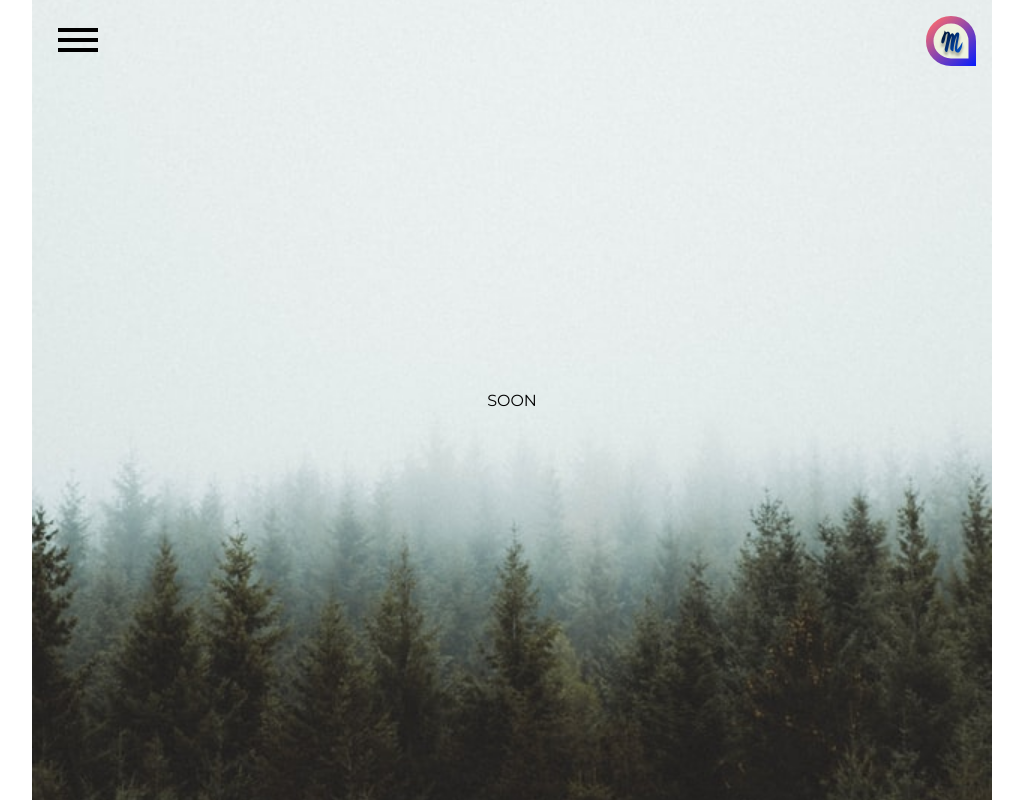
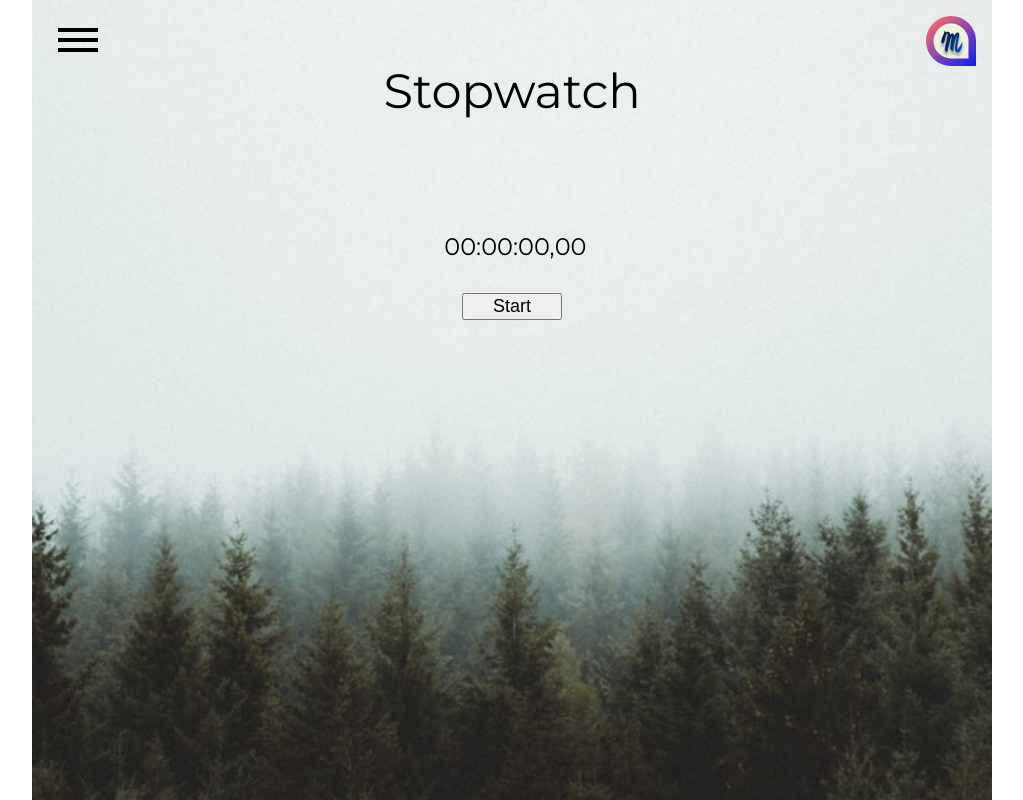
Before and after one commit to MichalSzeniak/multiTool, a React (Create React App) app: page /#/stopwatch in a window 1280 px wide. Shown: the whole page, without its empty margins (128-1151 px from the left). Built offline with nearby package versions, Linux system fonts and the light colour scheme.

Commit message:
feat: stopwatch

```diff
--- a/src/Components/layout/Navigation.js
+++ b/src/Components/layout/Navigation.js
@@ -5,9 +5,9 @@ import logo from '../../Assets/logo.svg';
 
 const navList = [{ name: 'Clock', path: '/' },
 { name: 'To do list', path: '/toDoList' },
-{ name: 'stopwatch', path: '/stopwatch' },
-{ name: 'notebook', path: '/notebook' },
-{ name: 'weather', path: '/weather' },
+{ name: 'Stopwatch', path: '/stopwatch' },
+{ name: 'Notebook', path: '/notebook' },
+{ name: 'Weather', path: '/weather' },
 ];
 
 
--- a/src/Components/layout/Pages/Stopwatch.js
+++ b/src/Components/layout/Pages/Stopwatch.js
@@ -1,11 +1,84 @@
-import React from 'react'
+import React, { useState, useEffect } from 'react';
 
 const Stopwatch = () => {
-    return (
-        <div className="box">
-            SOON
-        </div>
-    )
-}
+  const [active, setActive] = useState(false);
+  const [stop, setStop] = useState(false);
+  const [hours, setHours] = useState(0);
+  const [minutes, setMinutes] = useState(0);
+  const [seconds, setSeconds] = useState(0);
+  const [milliseconds, setMilliseconds] = useState(0);
 
-export default Stopwatch
+  const handleActive = () => {
+    setActive(true);
+  };
+
+  const handlePause = () => {
+    setActive(false);
+    setStop(true);
+  };
+
+  const handleReset = () => {
+    setActive(false);
+    setStop(false);
+    setHours(0);
+    setMinutes(0);
+    setSeconds(0);
+    setMilliseconds(0);
+  };
+
+  useEffect(() => {
+    let inrerval = null;
+    if (active) {
+      inrerval = setInterval(run, 10);
+    } else {
+      clearInterval(inrerval);
+    }
+    return () => clearInterval(inrerval);
+  }, [active]);
+
+  const run = () => {
+    setMilliseconds((milliseconds) => milliseconds + 1);
+  };
+
+  useEffect(() => {
+    if (milliseconds === 100) {
+      setMilliseconds(0);
+      setSeconds((seconds) => seconds + 1);
+    }
+    if (seconds === 60) {
+      setSeconds(0);
+      setMinutes((minutes) => minutes + 1);
+    }
+    if (minutes === 60) {
+      setMinutes(0);
+      setHours((hours) => hours + 1);
+    }
+  }, [run]);
+
+  return (
+    <div className="stopwatch">
+      <h1 className="stopwatch__header">Stopwatch</h1>
+      <div className="timeBox">
+        <p>
+          {hours < 10 ? `0${hours}` : hours}:
+          {minutes < 10 ? `0${minutes}` : minutes}:
+          {seconds < 10 ? `0${seconds}` : seconds},
+        </p>
+        <p className="miliseconds">{milliseconds < 10 ? `0${milliseconds}` : milliseconds}</p>
+      </div>
+      <div>
+        <button className={active ? 'none' : 'button'} onClick={handleActive}>
+          {stop ? 'Resume' : 'Start'}
+        </button>
+        <button className={active ? 'button' : 'none'} onClick={handlePause}>
+          Stop
+        </button>
+        <button className={stop ? 'button' : 'none'} onClick={handleReset}>
+          Reset
+        </button>
+      </div>
+    </div>
+  );
+};
+
+export default Stopwatch;
--- a/src/Components/layout/Pages/ToDoList.js/Task.js
+++ b/src/Components/layout/Pages/ToDoList.js/Task.js
@@ -1,7 +1,4 @@
 import React, {useState} from 'react'
-
-
-
 
 
 const Task = ({task, todoList, setTodoList, status}) => {
--- a/src/Components/layout/Pages/Weather.js
+++ b/src/Components/layout/Pages/Weather.js
@@ -1,8 +1,10 @@
 import React, { useState, useEffect } from 'react';
+import cloud from '../../../Assets/cloud.svg';
+import wind from '../../../Assets/wind.svg';
 
 const api = {
   key: '2faf5362af8831e653fa8cc1ca8dd326',
-  url: 'http://api.openweathermap.org/data/2.5/weather?q=',
+  url: 'https://api.openweathermap.org/data/2.5/weather?q=',
 };
 
 const Weather = () => {
@@ -29,11 +31,11 @@ const Weather = () => {
           console.log(data);
           setDane({
             name: data.name,
-            temp: `${data.main.temp.toFixed()} °C`,
+            temp: `${data.main.temp.toFixed()}°C`,
             country: data.sys.country,
             clouds: `${data.clouds.all} %`,
-            wind: `${data.wind.speed} m/s`,
-            description: data.weather[0].description,
+            wind: `${data.wind.speed.toFixed(1)} m/s`,
+            description: `${data.weather[0].description}`,
           });
         });
     }
@@ -60,9 +62,15 @@ const Weather = () => {
         <p className="weather__content--name">{dane.name}</p>
         <p>{dane.country}</p>
         <p className="weather__content--temp">{dane.temp}</p>
-        <div className="others">
-          <span className="clouds">{dane.clouds}</span>
-          <span className="wind">{dane.wind}</span>
+        <div className={place ? "weather__other-content" : "none"}>
+          <div className="weather__box">
+            <img className="weather__img" src={cloud}/>
+            <span className="clouds">{dane.clouds}</span>
+          </div>
+          <div className="weather__box">
+          <img className="weather__img" src={wind}/>
+            <span className="wind">{dane.wind}</span>
+          </div>
         </div>
         <span>{dane.description}</span>
       </div>
--- /dev/null
+++ b/src/scss/Stopwatch.scss
@@ -0,0 +1,29 @@
+.stopwatch {
+    display: flex;
+    flex-direction: column;
+    align-items: center;
+
+    &__header {
+        font-size: 48px;
+        font-weight: 400;
+        margin: 62px 0 24px 0;
+      }
+}
+
+.button {
+  font-size: 18px;
+  margin: 8px;
+  width: 100px;
+}
+
+.timeBox {
+  margin-top: 64px;
+  display: flex;
+  justify-content: center;
+  align-items: center;
+  font-size: 24px;
+}
+
+.miliseconds {
+  width: 25px;
+}
--- a/src/scss/Weather.scss
+++ b/src/scss/Weather.scss
@@ -8,18 +8,49 @@
         font-weight: 400;
         margin: 62px 0 24px 0;
       }
+
+      &__img {
+          width: 32px;
+      }
 }
 
 .weather__content {
-    margin-top: 64px;
+    margin-top: 48px;
     text-align: center;
+    padding: 0 32px;
+
+    @media(max-height: 800px) {
+        background: linear-gradient(348.04deg, rgba(255, 255, 255, 0.267) 0%, rgba(255, 255, 255, 0) 95%);
+        backdrop-filter: blur(3px);
+        border-radius: 12px;
+    }
 
     &--name {
         font-size: 32px;
         font-weight: 500;
+        color: rgb(34, 34, 34);
     }
 
     &--temp {
-        font-size: 32px;
+        font-size: 42px;
+        margin: 16px;
     }
 }
+
+.weather__other-content {
+    display: flex;
+    justify-content: center;
+    align-items:flex-end;
+}
+
+.weather__box {
+    padding: 16px;
+    display: flex;
+    flex-direction: column;
+    justify-content: center;
+    align-items: center;
+}
+
+.none {
+    display: none;
+}
--- a/src/scss/index.scss
+++ b/src/scss/index.scss
@@ -3,6 +3,7 @@
 @import './Clock.scss';
 @import './ToDoList.scss';
 @import './Weather.scss';
+@import './Stopwatch.scss';
 
 @import url('https://fonts.googleapis.com/css2?family=Montserrat:wght@100;200;300;400;500;600;700&display=swap');
 
```
Also changed, not shown: src/Assets/wind.svg.
